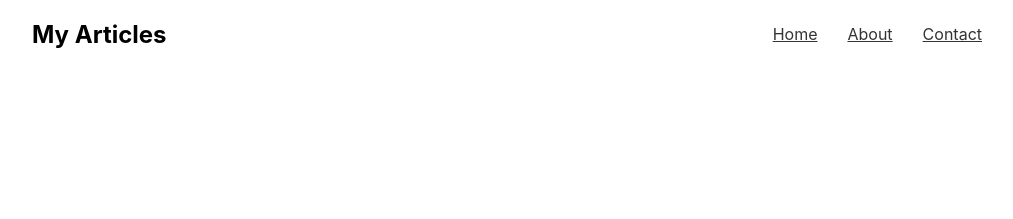
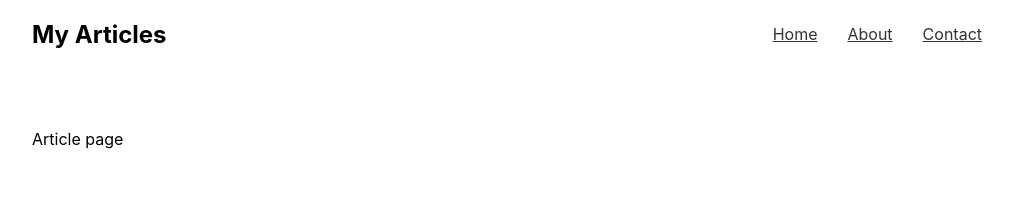
Before and after one commit to jhnnyk/NetNinja-multipage-site, a React (Create React App) app: page /articles/1 in a window 1280 px wide. Shown: the top 219 px of the page, without its empty margins (128-1141 px from the left). Built offline with nearby package versions, Linux system fonts and the light colour scheme.

Commit message:
route parameters

```diff
--- a/src/App.js
+++ b/src/App.js
@@ -3,6 +3,7 @@ import { BrowserRouter, Routes, Route, NavLink } from 'react-router-dom'
 import Home from './pages/Home'
 import About from './pages/About'
 import Contact from './pages/Contact'
+import Article from './pages/Article'
 
 function App() {
   return (
@@ -15,9 +16,10 @@ function App() {
           <NavLink to='/contact'>Contact</NavLink>
         </nav>
         <Routes>
-          <Route path='/' element={<Home/>} />
-          <Route path='/about' element={<About/>} />
-          <Route path='/contact' element={<Contact/>} />
+          <Route path='/' element={<Home />} />
+          <Route path='/about' element={<About />} />
+          <Route path='/contact' element={<Contact />} />
+          <Route path='/articles/:id' element={<Article />} />
         </Routes>
       </BrowserRouter>
     </div>
--- /dev/null
+++ b/src/pages/Article.js
@@ -0,0 +1,5 @@
+export default function Article() {
+  return (
+    <div>Article page</div>
+  )
+}
--- a/src/pages/Home.js
+++ b/src/pages/Home.js
@@ -1,5 +1,6 @@
 import './Home.css'
 import { useFetch } from "../hooks/useFetch"
+import { Link } from 'react-router-dom'
 
 export default function Home() {
   const { data: articles, isPending, error } = useFetch('http://localhost:3000/articles')
@@ -13,6 +14,7 @@ export default function Home() {
         <div key={article.id} className="card">
           <h3>{article.title}</h3>
           <p>{article.author}</p>
+          <Link to={`/articles/${article.id}`}>Read more...</Link>
         </div>
       ))}
     </div>
```
